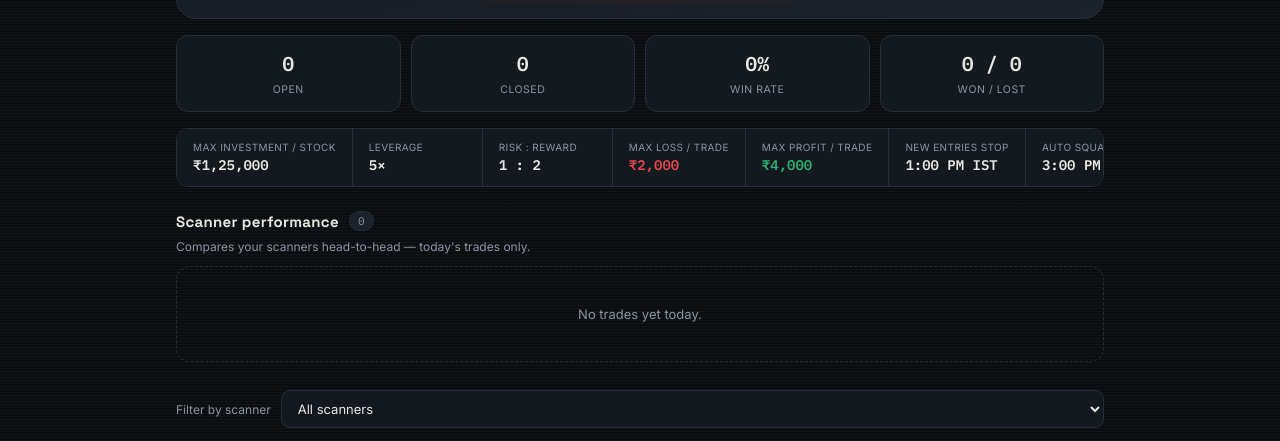
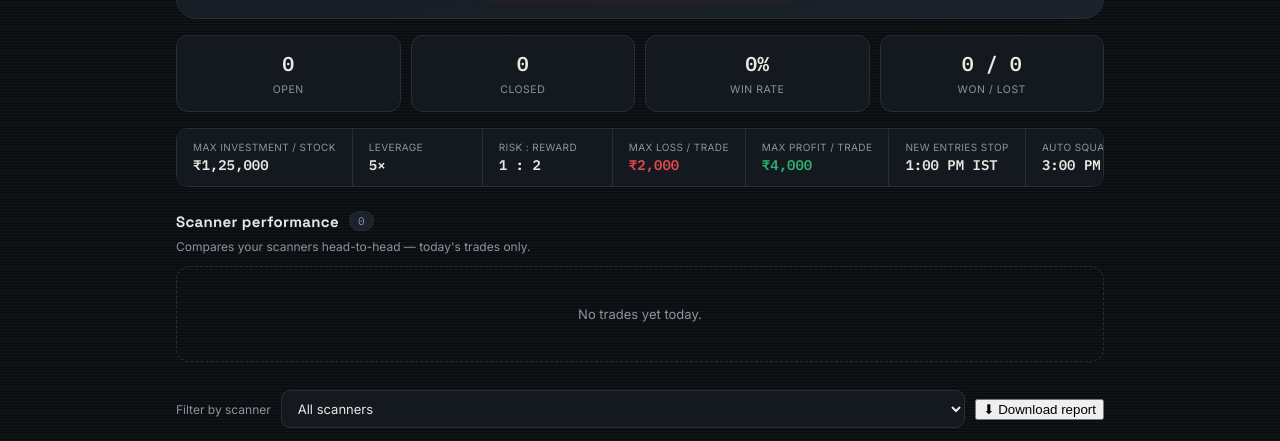
Before and after one commit to olimaran08/ray-trading-hub, a website: page public/index.html in a window 1280 px wide. Shown: the part 290-731 px from the top of the page. Drawn offline with Linux system fonts and the light colour scheme; no server answers.

Commit message:
Update index.html

```diff
--- a/public/index.html
+++ b/public/index.html
@@ -91,6 +91,7 @@
     <select id="scannerFilter" class="scanner-select">
       <option value="ALL">All scanners</option>
     </select>
+    <button id="downloadReportBtn" class="btn-download">⬇ Download report</button>
     <button id="resetScannerBtn" class="btn-reset-scanner" style="display:none;">Reset this scanner</button>
   </section>
 
```
